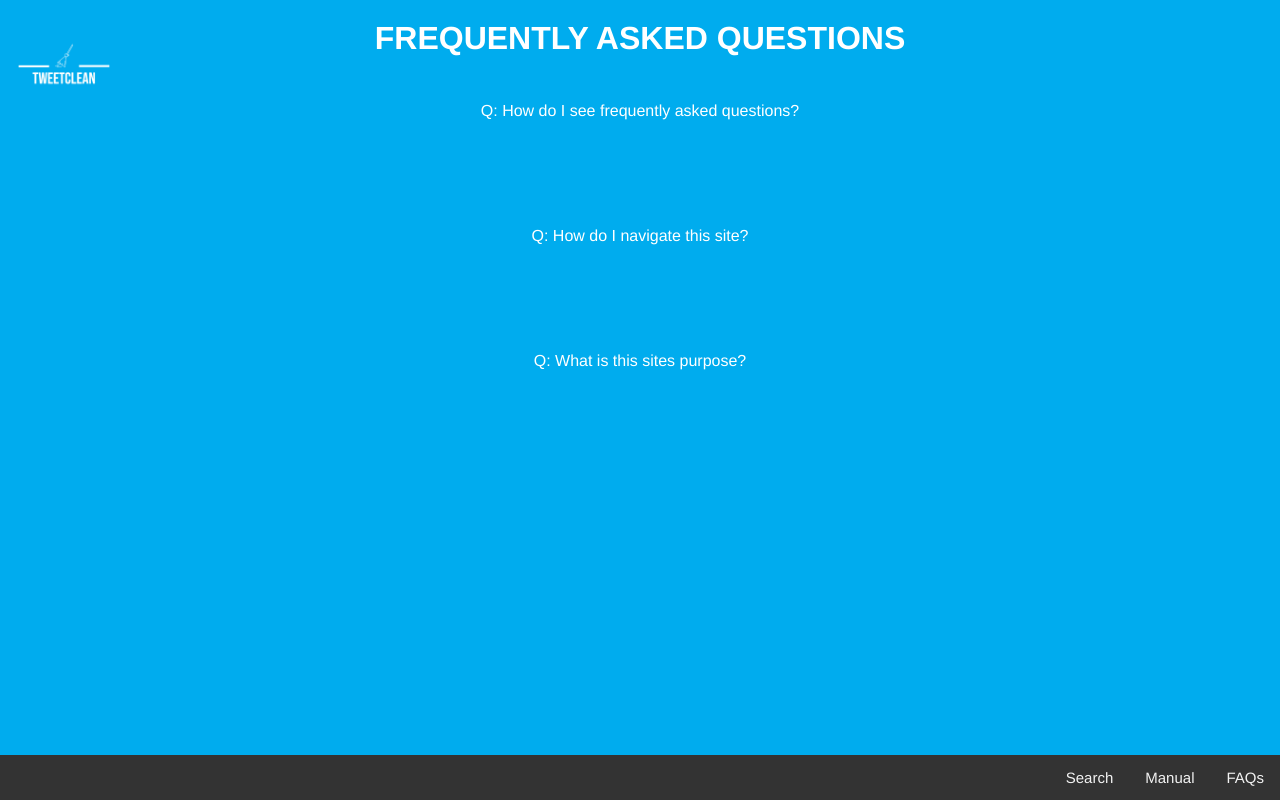
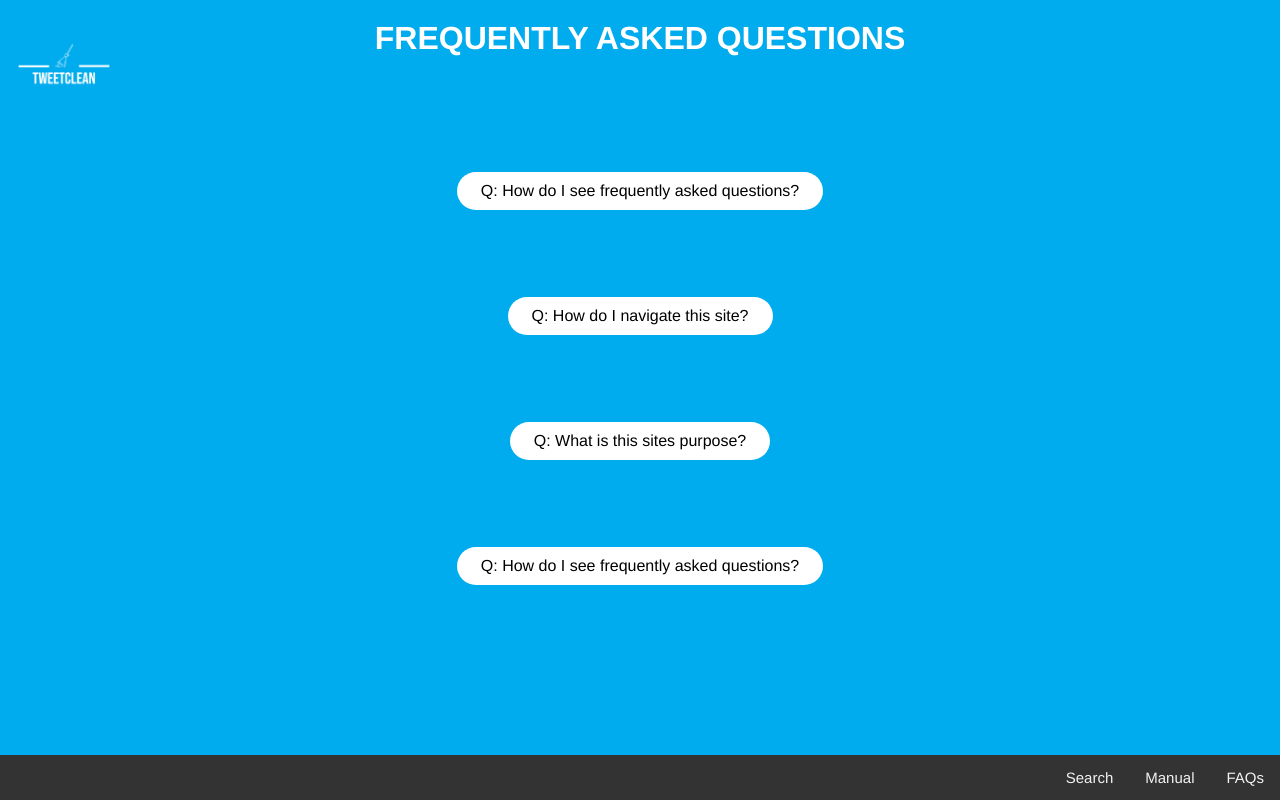
Before and after one commit to tom-quayle/TweetClean, a Django app: page /GUI/FAQs/ in a window 1280 px wide. Run offline with Django 4.2, Linux system fonts and the light colour scheme.

Commit message:
changed some style of FAQs page

```diff
--- a/mysite/GUI/static/GUI/style.css
+++ b/mysite/GUI/static/GUI/style.css
@@ -1,5 +1,5 @@
 body {background-color: #00acee; color: white; font-family: Helvetica, sans-serif; margin: 0}
-h1 {text-align: center; font-family: Helvetica, sans-serif; margin-top: 20px}
+h1 {text-align: center; font-family: Helvetica, sans-serif; margin-top: 20px; padding-bottom: 80px}
 
 .navbar {background-color: #333; overflow: hidden; position: fixed; bottom: 0; width: 100%;}
 .navbar a {float: right; display: block; color: #f2f2f2; text-align: center; padding: 14px 16px; text-decoration: none; font-size: 15px;}
@@ -10,8 +10,8 @@ h1 {text-align: center; font-family: Helvetica, sans-serif; margin-top: 20px}
 #TweetCleanImage img {position: absolute; top: 0px; left: 0px; display: block; height: 8rem; margin-left: auto; margin-right: auto; width: 40ppx;}
 .container {display: flex; justify-content: center; align-items: center; height: 125px;}
 
-.dropdown {position: relative; display: inline-block; margin-bottom: 60px;}
-.dropdown-content {display: none; position: absolute; background-color: #00a4e6; min-width: 160px; box-shadow: 0px 8px 16px 0px rgba(0,0,0,0.2); padding: 12px 16px; z-index: 1; color: black}
+.dropdown {position: relative; display: inline-block; margin-bottom: 60px; background-color: white; padding: 10px 24px; border-radius: 20px; color: black;}
+.dropdown-content {display: none; position: absolute; background-color: white; min-width: 160px; box-shadow: 0px 8px 16px 0px rgba(0,0,0,0.2); padding: 1px 7px; z-index: 1; color: black; border-radius: 10px;}
 .dropdown:hover .dropdown-content {display: block;}
 
 p {text-align: center}
--- a/mysite/GUI/templates/GUI/FAQsPage.html
+++ b/mysite/GUI/templates/GUI/FAQsPage.html
@@ -15,7 +15,7 @@
         <div class="dropdown">
             <span>Q: How do I see frequently asked questions?</span>
             <div class="dropdown-content">
-                <p>A: Click the FAQs link on the navbar.</p>
+                <p><em>A: Click the FAQs link on the navbar.</em></p>
             </div>
         </div>
     </div>
@@ -23,7 +23,7 @@
         <div class="dropdown">
             <span>Q: How do I navigate this site?</span>
             <div class="dropdown-content">
-                <p>A: Click the manuals link on the navbar.</p>
+                <p><em>A: Click the manuals link on the navbar.</em></p>
             </div>
         </div>
     </div>
@@ -31,8 +31,16 @@
         <div class="dropdown">
           <span>Q: What is this sites purpose?</span>
           <div class="dropdown-content">
-              <p>A: This site provides users with the ability to analyse how popular 2 search terms are across Twitter.</p>
+              <p><em>A: This site provides users with the ability to analyse how popular 2 search terms are across Twitter.</em></p>
           </div>
+        </div>
+    </div>
+    <div class="container">
+        <div class="dropdown">
+            <span>Q: How do I see frequently asked questions?</span>
+            <div class="dropdown-content">
+                <p><em>A: Click the FAQs link on the navbar.</em></p>
+            </div>
         </div>
     </div>
     <div class="navbar" id="myNavbar">
```
